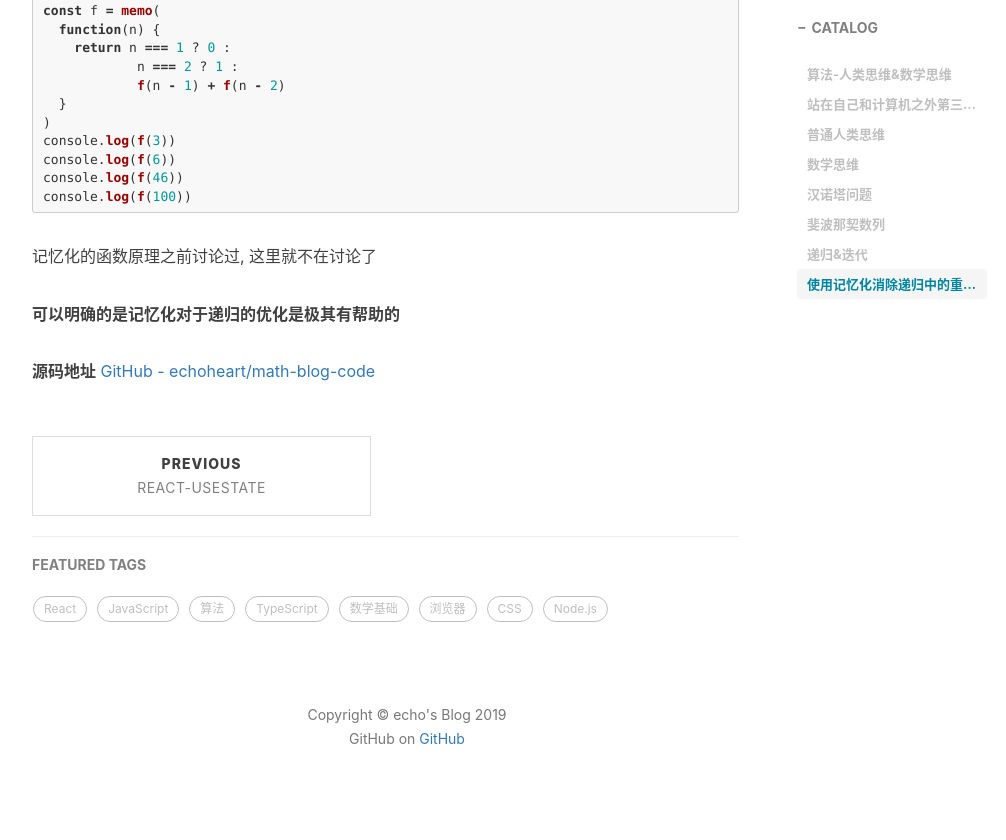
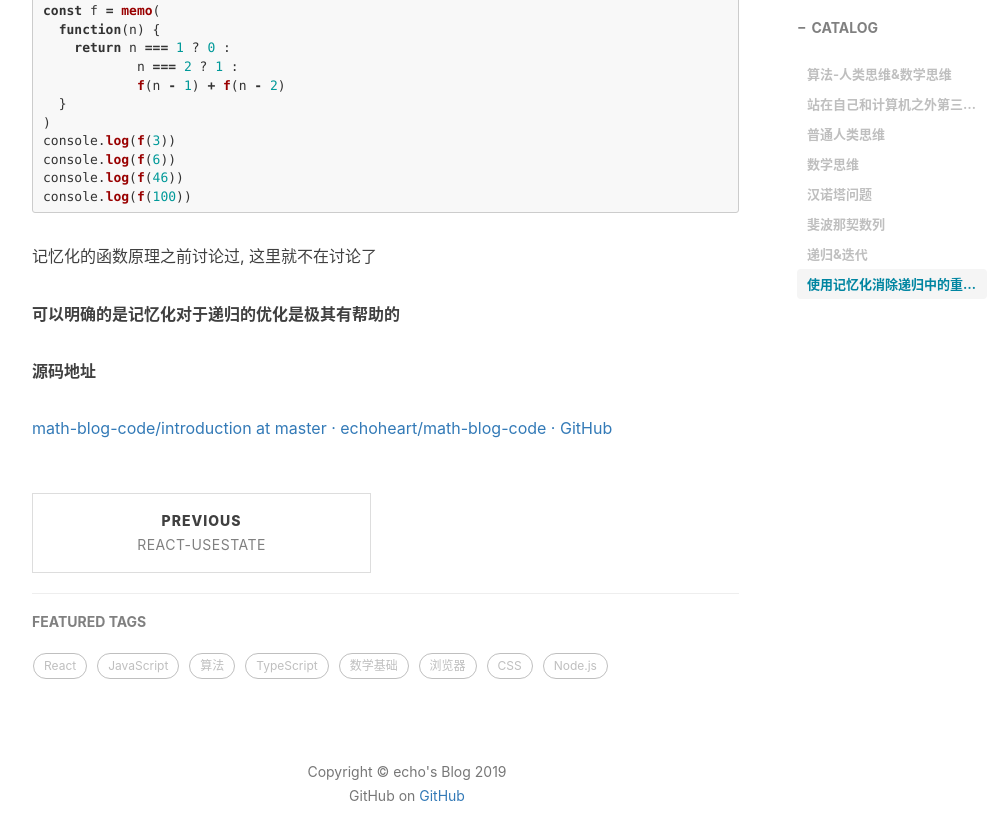
Before and after one commit to echoheart/echoheart.github.io, a Jekyll site: the page built from _posts/2019-11-26-算法-数学思维&人类思维.md, in a window 1280 px wide and 900 px high, scrolled down 8633 px. Shown: the top 840 px of the window, without its empty margins (233-1239 px from the left). Built offline with Jekyll 4.4.1, drawn with Linux system fonts in a browser that asks for light colours; nearby versions of some CDN libraries; comment, search, counter and statistics services are not loaded.

Commit message:
算法-数学思维&人类思维入门

```diff
--- a/_posts/2019-11-26-算法-数学思维&人类思维.md
+++ b/_posts/2019-11-26-算法-数学思维&人类思维.md
@@ -392,4 +392,5 @@ console.log(f(100))
 **可以明确的是记忆化对于递归的优化是极其有帮助的**
 
 **源码地址**
-[GitHub - echoheart/math-blog-code](https://github.com/echoheart/math-blog-code)
+
+[math-blog-code/introduction at master · echoheart/math-blog-code · GitHub](https://github.com/echoheart/math-blog-code/tree/master/introduction)
```
